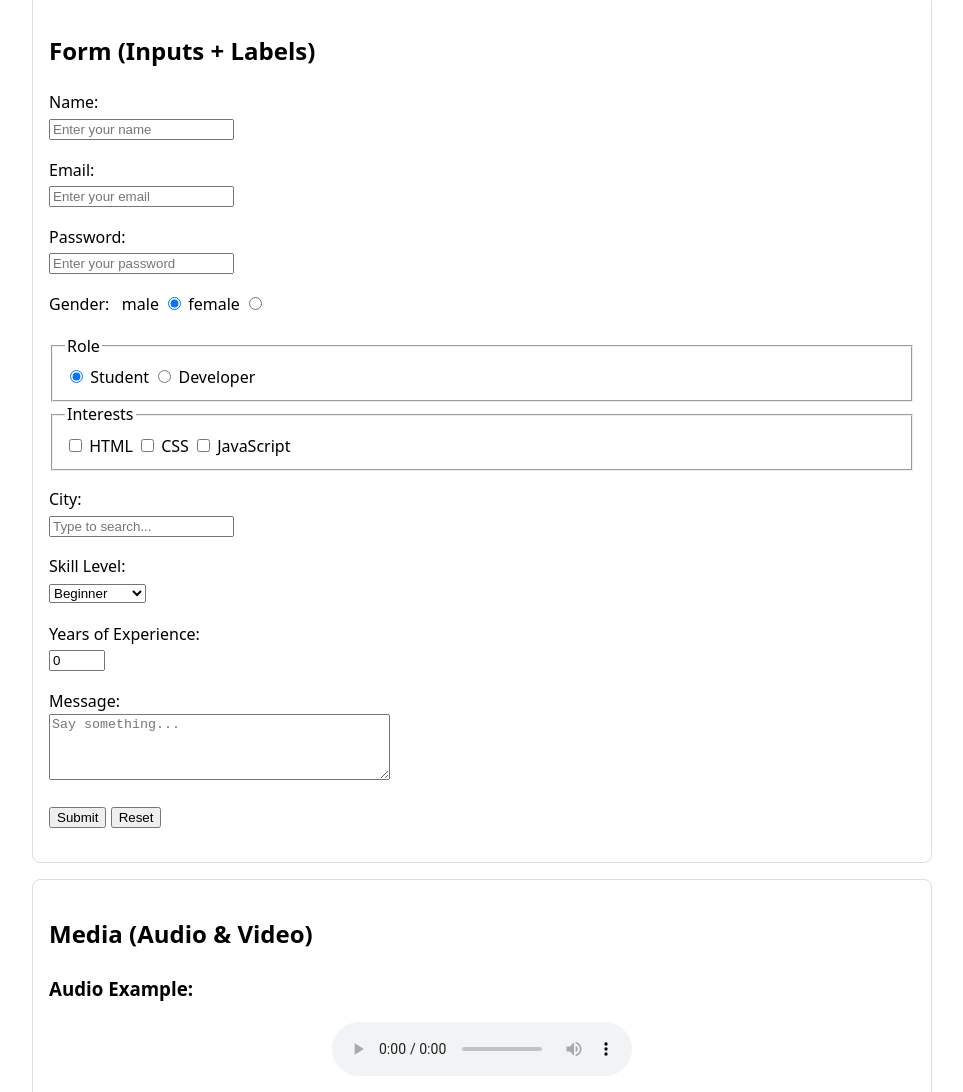
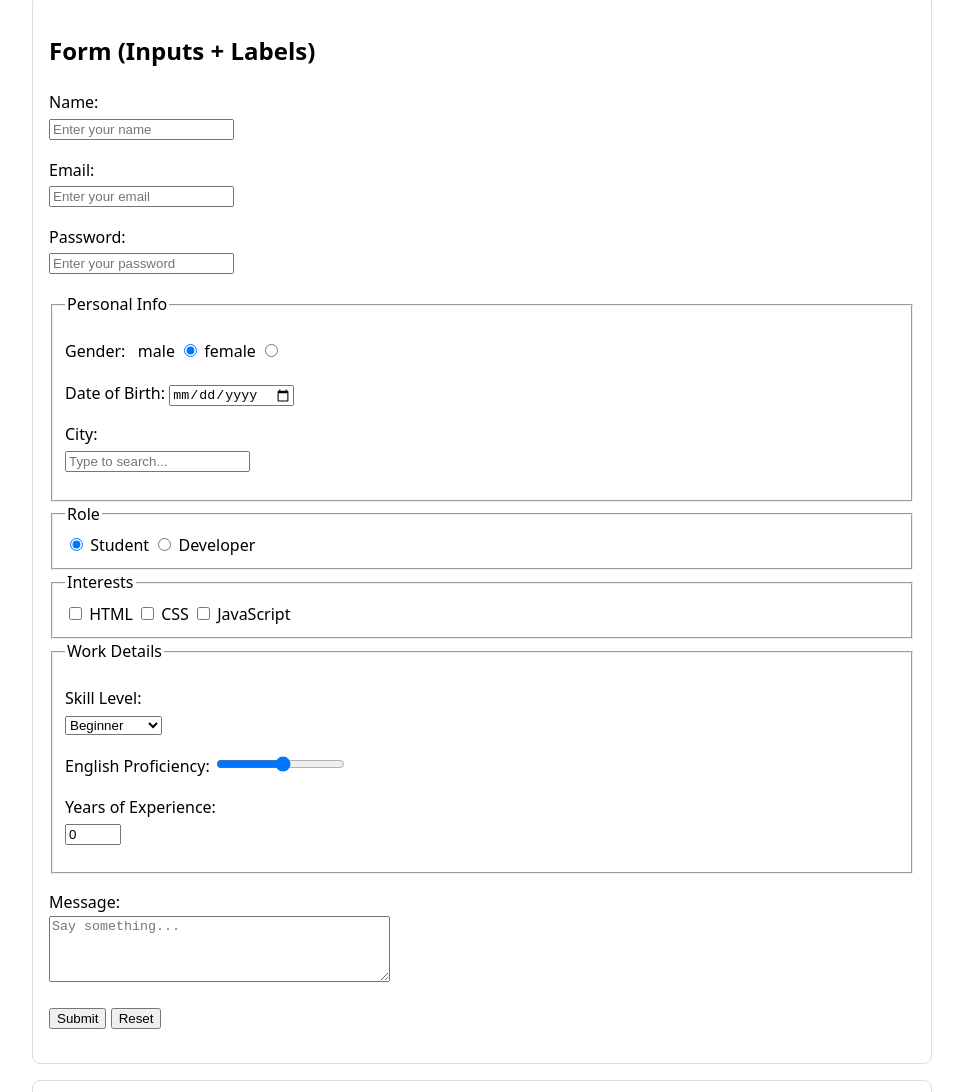
Before and after one commit to Rayyan-DevSpace/learning-fullstack, a plain HTML site: page Html-Practice/index.html in a window 1280 px wide. Shown: the part 2819-3911 px from the top of the page, without its empty margins (158-1121 px from the left). Drawn offline with Linux system fonts and the light colour scheme.

Commit message:
Adding Fieldset and Legends and re-structuring form

```diff
--- a/Html-Practice/index.html
+++ b/Html-Practice/index.html
@@ -190,14 +190,34 @@
           <label for="password">Password:</label><br/>
           <input type="password" name="password" placeholder="Enter your password" id="password" minlength="6" required />
         </p>
+
+        <fieldset>
+          <legend>Personal Info</legend>
         <p>
           <label>Gender: &nbsp;</label>
           <label for="male">male</label>
           <input type="radio" id="male" name="link-to-gender" value="male" checked/>
           <label for="female">female</label>
           <input type="radio" id="female" name="link-to-gender" value="female"/>
+        </p>
+        <p>
+          <label for="dob">Date of Birth:<label/>
+          <input type="date" id="dob" required/>
+        </p>
 
+        <p>
+          <label for="city">City: </label><br />
+          <input type="text" id="city" name="city" list="cities" placeholder="Type to search..." />
+          <datalist id="cities">
+            <option value="Chakwal"></option>
+            <option value="Islamabad"></option>
+            <option value="Lahore"></option>
+            <option value="Karachi"></option>
+            <option value="Peshawar"></option>
+          </datalist>
         </p>
+        </fieldset>
+
         <fieldset>
           <legend>Role</legend>
           <label><input type="radio" name="role" value="student" checked/> Student</label>
@@ -210,18 +230,9 @@
           <label><input type="checkbox" name="int_js" /> JavaScript</label>
         </fieldset>
 
-        <p>
-          <label for="city">City: </label><br />
-          <input type="text" id="city" name="city" list="cities" placeholder="Type to search..." />
-          <datalist id="cities">
-            <option value="Chakwal"></option>
-            <option value="Islamabad"></option>
-            <option value="Lahore"></option>
-            <option value="Karachi"></option>
-            <option value="Peshawar"></option>
-          </datalist>
-        </p>
 
+<fieldset>
+  <legend>Work Details</legend>
         <p>
           <label for="level">Skill Level:</label><br />
           <select id="level" name="level">
@@ -230,12 +241,16 @@
             <option value="advanced">Advanced</option>
           </select>
         </p>
+        <p>
+          <label for="lang">English Proficiency:<label/>
+          <input type="range" id="lang" min="16" max="35" required/>
+        </p>
 
         <p>
           <label for="year-experience">Years of Experience:</label><br/>
           <input type="number" id="year-experience" name="year-experience" min="0" max="10" value="0" />
         </p>
-
+</fieldset>
         <p>
           <label for="message">Message:</label><br />
           <textarea id="message" name="message" rows="4" cols="40" placeholder="Say something..."></textarea>
```
